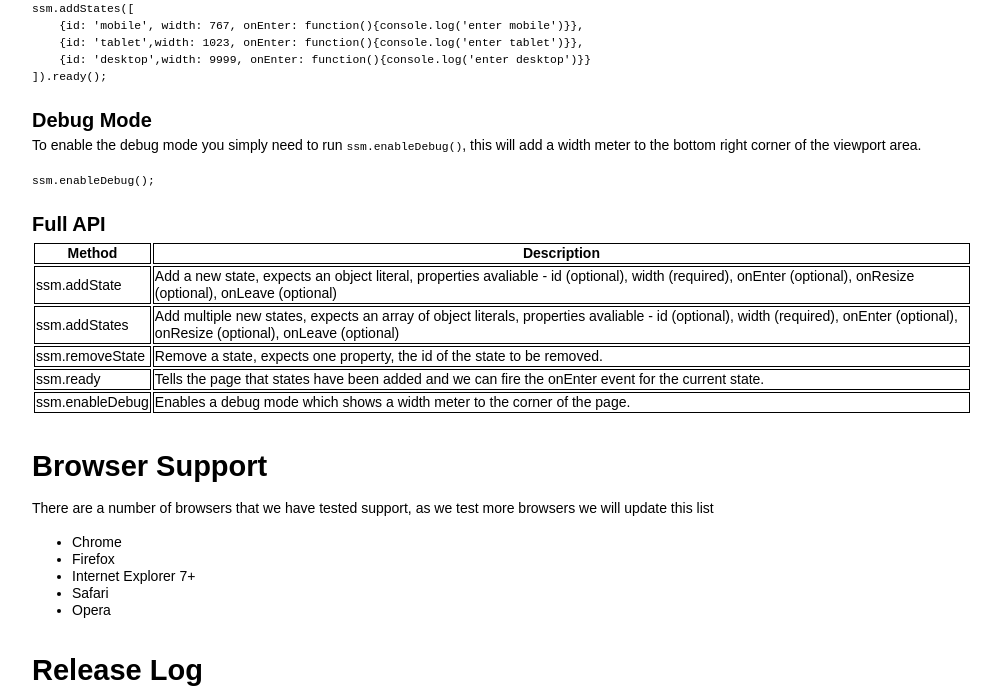
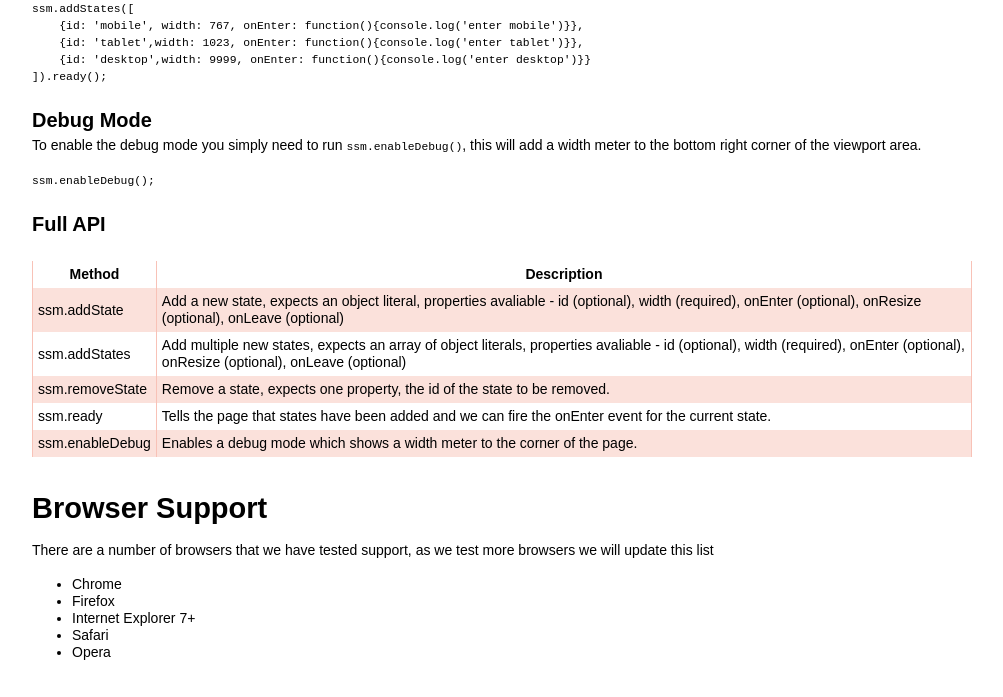
Before and after one commit to jonathan-fielding/SimpleStateManager, a web app: file index.html in a window 1280 px wide. Shown: the part 1081-1778 px from the top of the page, without its empty margins (138-1141 px from the left). Run offline with its HTML, style and script files only (its server is not run), Linux system fonts and the light colour scheme.

Commit message:
table styles updated

```diff
--- a/css/main.css
+++ b/css/main.css
@@ -38,11 +38,27 @@ small, aside {
 }
 
 table{
+    margin: 20px 0;
 	width: 100%;
+    border-collapse: collapse;
+    border-spacing: 0;
 }
 
 td,th{
-	border: 1px solid #000;
+	border: 0px solid #000;
+    padding: 5px;
+}
+
+tr td, tr th{
+    border-right: 1px solid #f8c2b7;
+}
+
+tr td:first-child, tr th:first-child{
+    border-left: 1px solid #f8c2b7;
+}
+
+tr:nth-child(even){
+    background: #fbe1db;
 }
 
 header{
```
